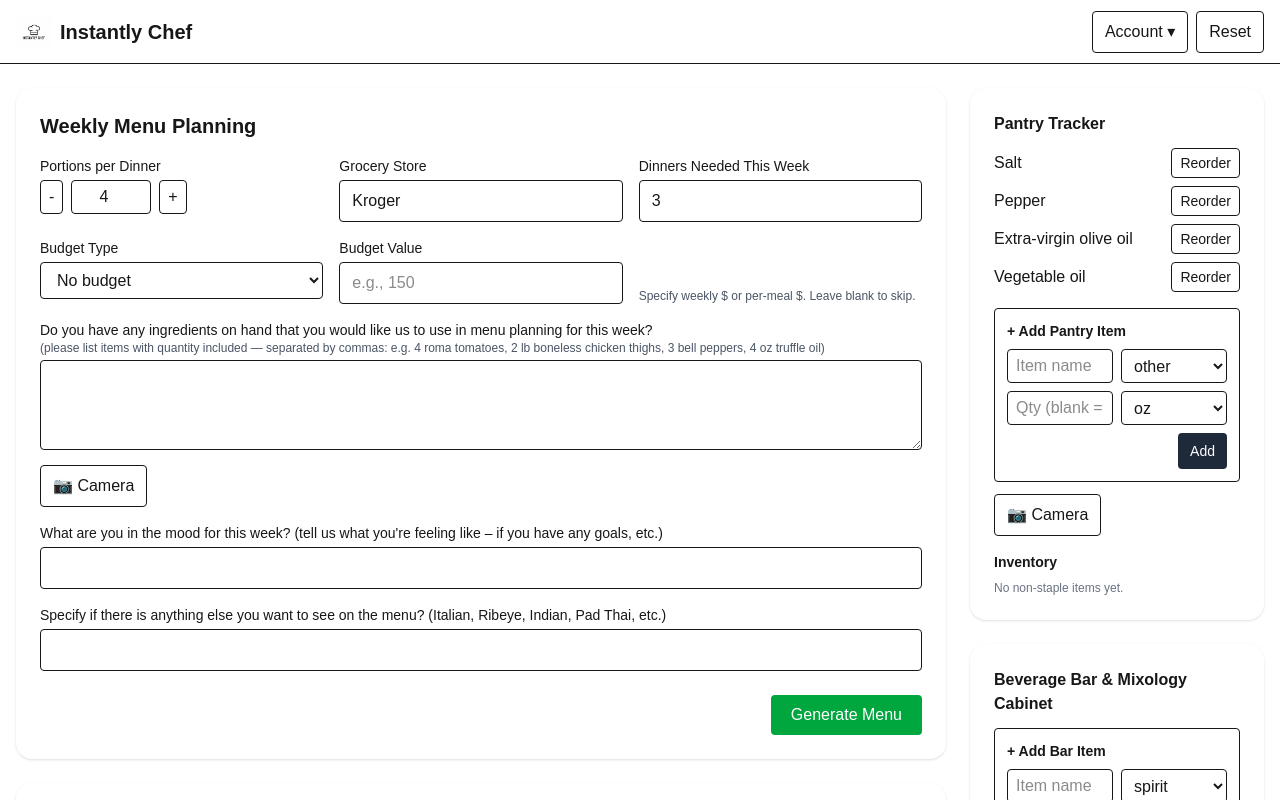
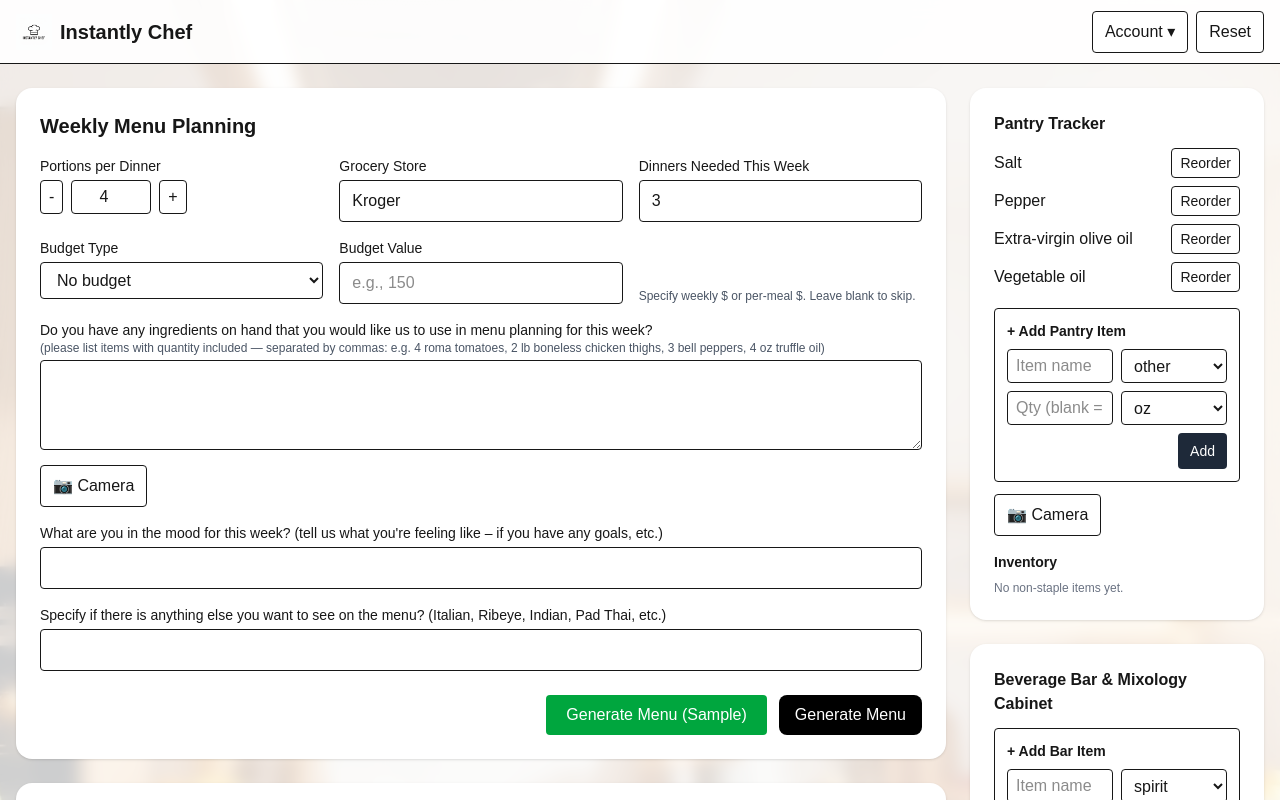
Before and after one commit to pharrisenterprises/instant-chef, a Next.js app: page /dashboard in a window 1280 px wide. Shown: the top 800 px of the page. Built offline with nearby package versions, Linux system fonts and the light colour scheme.

Commit message:
Update page.tsx

```diff
--- a/src/app/dashboard/page.tsx
+++ b/src/app/dashboard/page.tsx
@@ -1,6 +1,16 @@
 'use client'
 
 import { useEffect, useMemo, useState } from 'react'
+
+import N8NGenerate, {
+  BasicInformation,
+  HouseholdSetup,
+  CookingPreferences,
+  DietaryProfile,
+  ShoppingPreferences,
+  ClientPayload,
+} from '../../components/N8NGenerate';
+
 
 /**
  * LocalStorage keys
@@ -499,6 +509,67 @@ export default function DashboardPage() {
     setBeverageRecipe(recipe)
   }
 
+  // =======================
+  // PART 2: Build client payload for n8n
+  // =======================
+  const basicInformation: BasicInformation = {
+    firstName: (profile as any)?.firstName ?? '',
+    lastName: (profile as any)?.lastName ?? '',
+    email: (profile as any)?.email ?? '',
+    accountAddress: {
+      street: (profile as any)?.address?.street ?? '',
+      city: (profile as any)?.address?.city ?? '',
+      state: (profile as any)?.address?.state ?? '',
+      zipcode: (profile as any)?.address?.zipcode ?? '',
+    },
+  };
+
+  const householdSetup: HouseholdSetup = {
+    adults: (profile as any)?.household?.adults ?? 0,
+    teens: (profile as any)?.household?.teens ?? 0,
+    children: (profile as any)?.household?.children ?? 0,
+    toddlersInfants: (profile as any)?.household?.toddlers ?? 0,
+    portionsPerDinner: profile.portionDefault ?? 1,
+    dinnersPerWeek: weekly.dinners ?? undefined,
+  };
+
+  const cookingPreferences: CookingPreferences = {
+    cookingSkill: (profile as any)?.cooking?.skill ?? 'Beginner',
+    cookingTimePreference: (profile as any)?.cooking?.timePreference ?? '30 min',
+    equipment: (profile as any)?.cooking?.equipment ?? [],
+  };
+
+  const dietaryProfile: DietaryProfile = {
+    allergiesRestrictions: (profile as any)?.dietary?.allergies ?? [],
+    dislikesAvoidList: (profile as any)?.dietary?.dislikes ?? [],
+    dietaryPrograms: (profile as any)?.dietary?.programs ?? [],
+    notes: (profile as any)?.dietary?.notes ?? undefined,
+  };
+
+  const shoppingPreferences: ShoppingPreferences = {
+    storesNearMe: (profile as any)?.shopping?.storesNearMe ?? [],
+    preferredGroceryStore: profile.store ?? '',
+    preferOrganic: (profile as any)?.shopping?.preferOrganic ?? 'I dont care',
+    preferNationalBrands: (profile as any)?.shopping?.preferNationalBrands ?? 'No preference',
+  };
+
+  const client: ClientPayload = {
+    basicInformation,
+    householdSetup,
+    cookingPreferences,
+    dietaryProfile,
+    shoppingPreferences,
+    extra: {
+      weeklyMood: weekly.mood,
+      weeklyExtras: weekly.extras,
+      weeklyOnHandText: weekly.onHandText,
+      pantrySnapshot: pantry,
+      barSnapshot: bar,
+      currentMenusCount: menus?.length ?? 0,
+    },
+  };
+  // =======================
+
   const bgStyle = {
     backgroundImage: 'url(/hero.jpg)',
     backgroundSize: 'cover',
@@ -507,7 +578,7 @@ export default function DashboardPage() {
 
   return (
     <div className="min-h-screen" style={bgStyle}>
-      <div className="min-h-screen bg-white">
+      <div className="min-h-screen bg-white/80 backdrop-blur-sm">
         <header className="h-16 border-b bg-white/90 sticky top-0 z-50">
           <div className="max-w-7xl mx-auto h-full px-4 flex items-center justify-between">
             <div className="flex items-center gap-2">
@@ -621,10 +692,17 @@ export default function DashboardPage() {
                 <input className="w-full border rounded px-3 py-2 mt-1" value={weekly.extras} onChange={(e) => setWeekly(w => ({ ...w, extras: e.target.value }))} />
               </div>
 
-              <div className="mt-6 flex justify-end">
+              <div className="mt-6 flex flex-col sm:flex-row gap-3 justify-end">
                 <button className="px-5 py-2 rounded bg-green-600 text-white" onClick={generateMenus}>
-                  Generate Menu
+                  Generate Menu (Sample)
                 </button>
+
+                {/* =======================
+                    PART 3: n8n Generate (button + results)
+                   ======================= */}
+                <div>
+                  <N8NGenerate client={client} />
+                </div>
               </div>
             </div>
 
```
